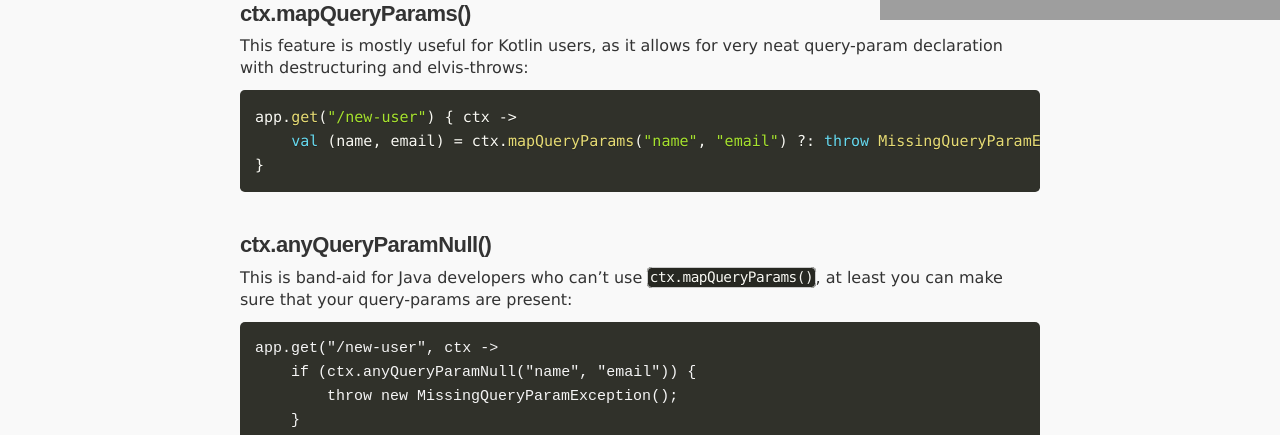
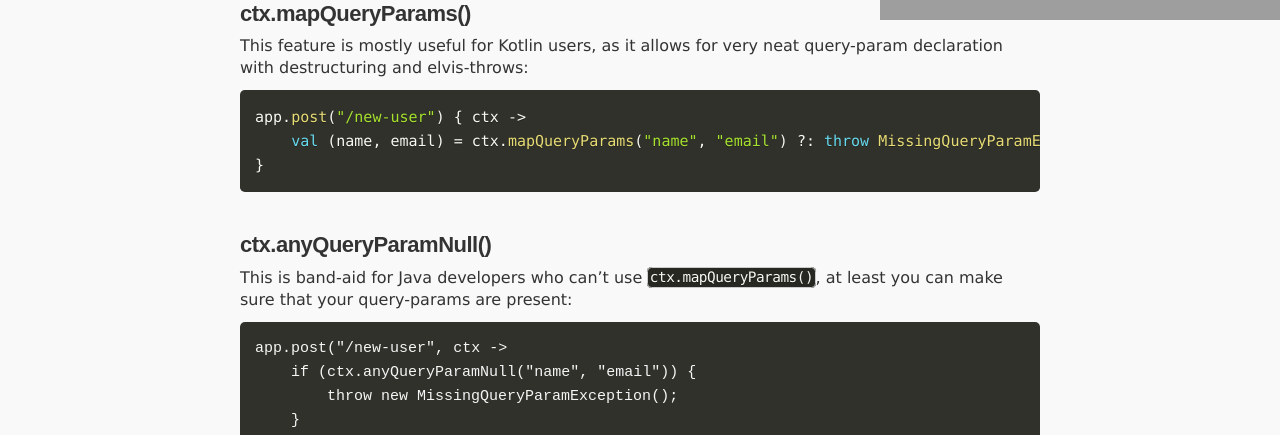
Before and after one commit to javalin/website, a Jekyll site: the page built from _posts/news/2017-07-20-javalin-0.3.5-released.md, in a window 1280 px wide and 1061 px high. Shown: the part 280-715 px from the top of the window. Built offline with Jekyll 4.4.1, drawn with Linux system fonts in a browser that asks for light colours.

Commit message:
Fix verb in example

````diff
--- a/_posts/news/2017-07-20-javalin-0.3.5-released.md
+++ b/_posts/news/2017-07-20-javalin-0.3.5-released.md
@@ -11,7 +11,7 @@ This feature is mostly useful for Kotlin users,
 as it allows for very neat query-param declaration with destructuring and elvis-throws:
 
 ```kotlin
-app.get("/new-user") { ctx ->
+app.post("/new-user") { ctx ->
     val (name, email) = ctx.mapQueryParams("name", "email") ?: throw MissingQueryParamException()
 }
 ```
@@ -20,7 +20,7 @@ app.get("/new-user") { ctx ->
 This is band-aid for Java developers who can't use `ctx.mapQueryParams()`,
 at least you can make sure that your query-params are present:
 ```java
-app.get("/new-user", ctx ->
+app.post("/new-user", ctx ->
     if (ctx.anyQueryParamNull("name", "email")) {
         throw new MissingQueryParamException();
     }
````
